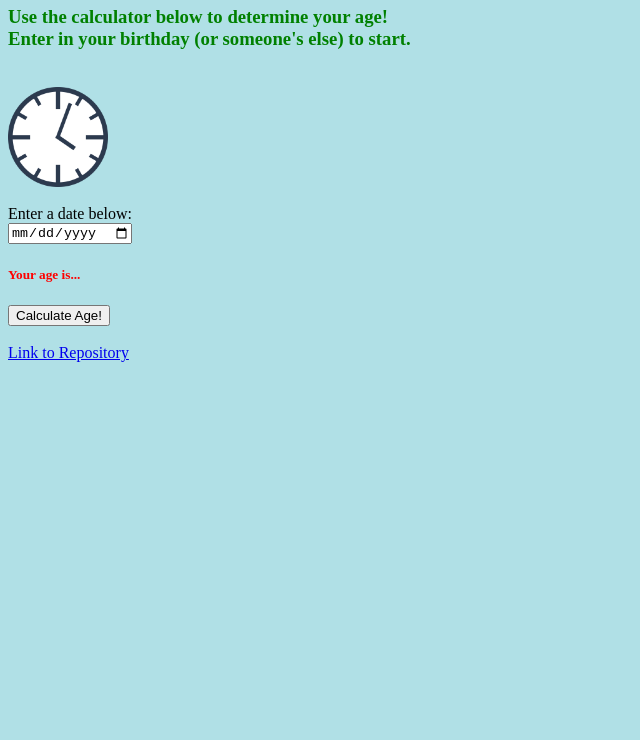
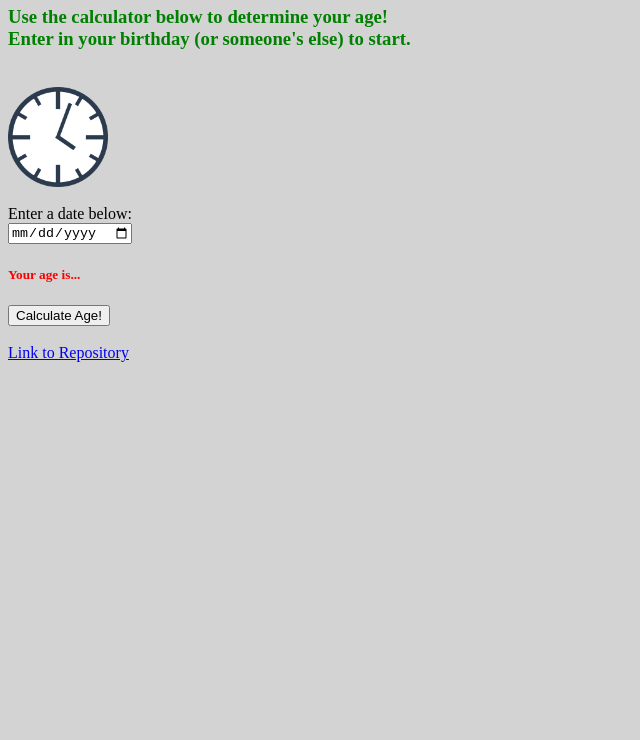
Before and after one commit to csirhall/singlepagewebapp, a plain HTML site: page index.html in a window 1280 px wide. Shown: the part 60-800 px from the top of the page, without its empty margins (0-640 px from the left). Drawn offline with Linux system fonts and the light colour scheme.

Commit message:
Update index.html

```diff
--- a/index.html
+++ b/index.html
@@ -5,7 +5,7 @@
     <meta name="author" content="Carmen">
     <!--<link rel="stylesheet" href="style.css">-->
   </head>
-  <body style="background-color:powderblue;">
+  <body style="background-color:lightgray;">
     <!-- Replace the lines in this body with your content. -->
     <!--
     <h1>Carmen's Web Page Project</h1>
```
